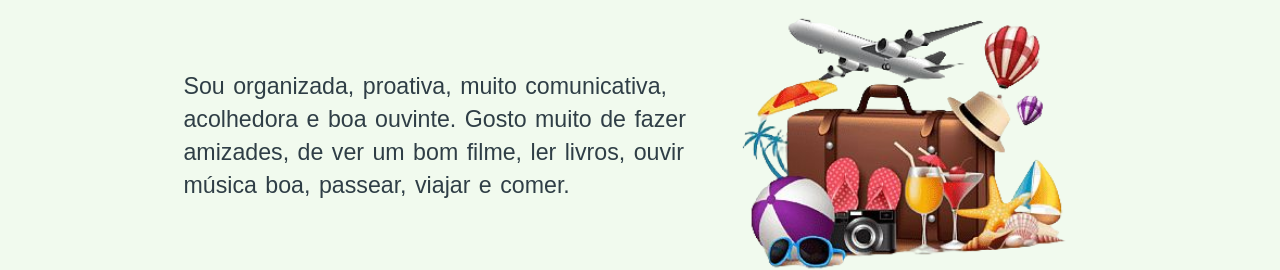
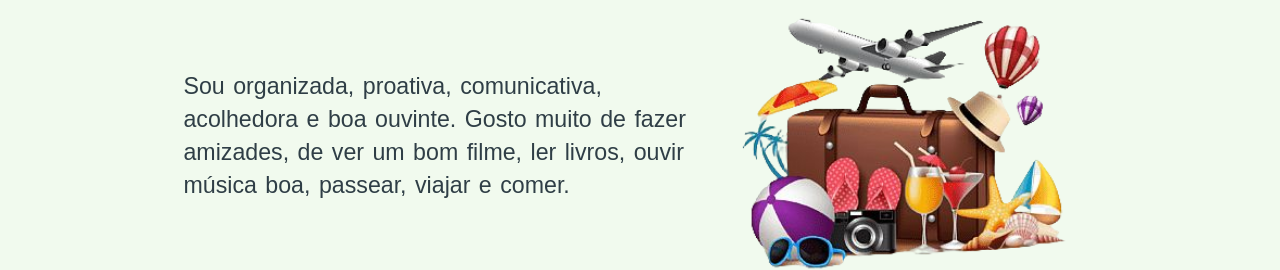
Before and after one commit to ThaisDavilla/Portifolio, a React (Create React App) app: page /About in a window 1280 px wide. Shown: the part 892-1162 px from the top of the page. Built offline with nearby package versions, Linux system fonts and the light colour scheme.

Commit message:
Finalização.

```diff
--- a/public/index.html
+++ b/public/index.html
@@ -2,14 +2,14 @@
 <html lang="pt-br">
   <head>
     <meta charset="utf-8" />
-
+    <link  rel =" icon " href =" %PUBLIC_URL%/td-logo.png" />
     <meta name="viewport" content="width=device-width, initial-scale=1" />
     <meta name="theme-color" content="#000000" />
     <meta
       name="description"
       content="Web site created using create-react-app"
     />
-    <link rel="apple-touch-icon" href="%PUBLIC_URL%/logo192.png" />
+    <link rel="apple-touch-icon" href="%PUBLIC_URL%/td-logo.png" />
     <!--
       manifest.json provides metadata used when your web app is installed on a
       user's mobile device or desktop. See https://developers.google.com/web/fundamentals/web-app-manifest/
--- a/src/Components/About.js
+++ b/src/Components/About.js
@@ -31,7 +31,7 @@ export default function About() {
           </S.Paragraph>
         </S.DivTwo>
         <S.DivThree>
-          <S.Paragraph>Sou organizada, proativa, muito comunicativa, acolhedora e boa ouvinte.
+          <S.Paragraph>Sou organizada, proativa, comunicativa, acolhedora e boa ouvinte.
             Gosto muito de fazer amizades, de ver um bom filme, ler livros, ouvir
             música boa, passear, viajar e comer.
           </S.Paragraph>
--- a/src/Style/AboutStyle.js
+++ b/src/Style/AboutStyle.js
@@ -102,6 +102,6 @@ export const Paragraph = styled.p`
 export const Img = styled.img`
   height:35vh;
   @media screen and (min-width: 360px) and (max-width: 800px) {
-    display:;
+    margin:2vh;
     height:15vh;
 }`
```
Also changed, not shown: public/td-logo.png (added).
